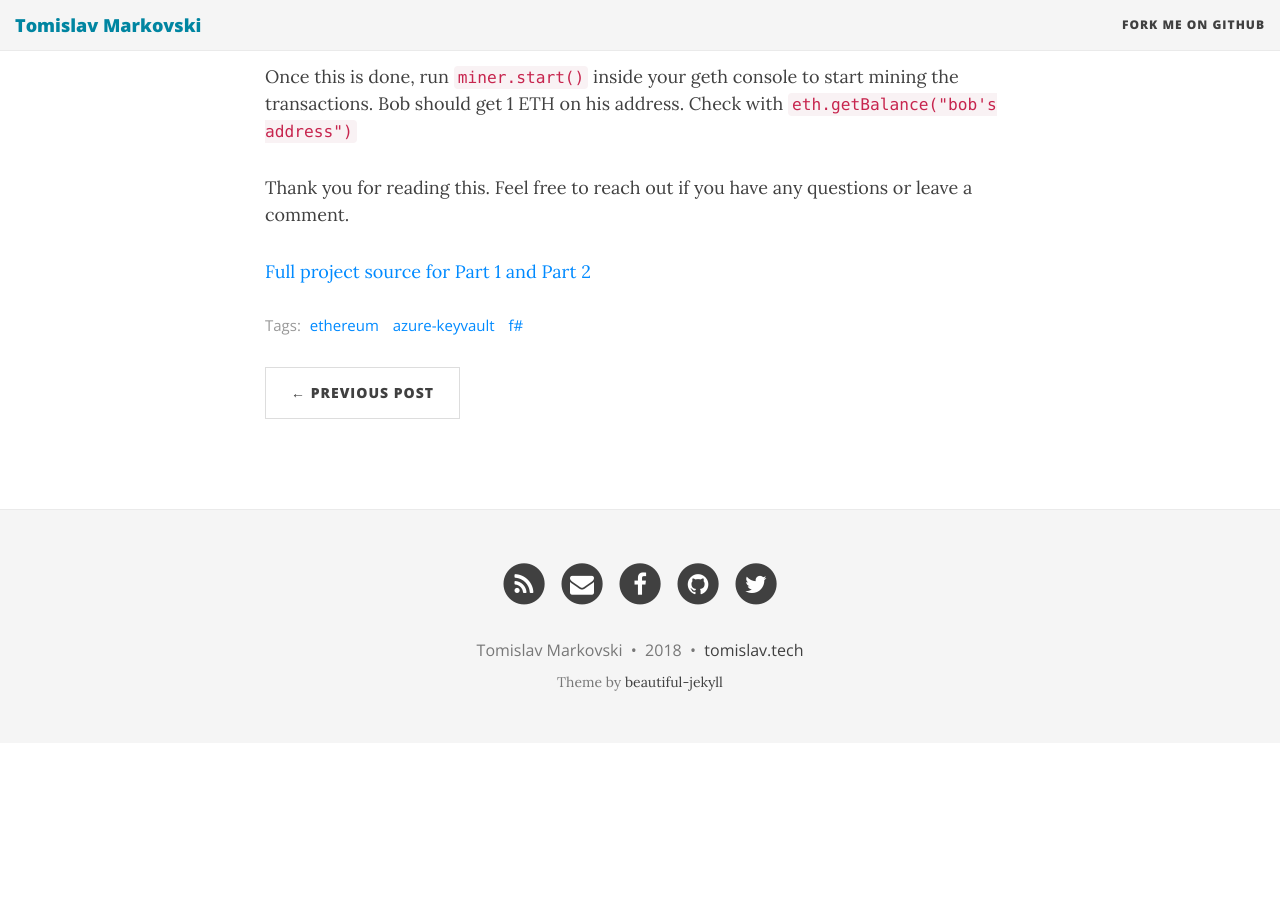
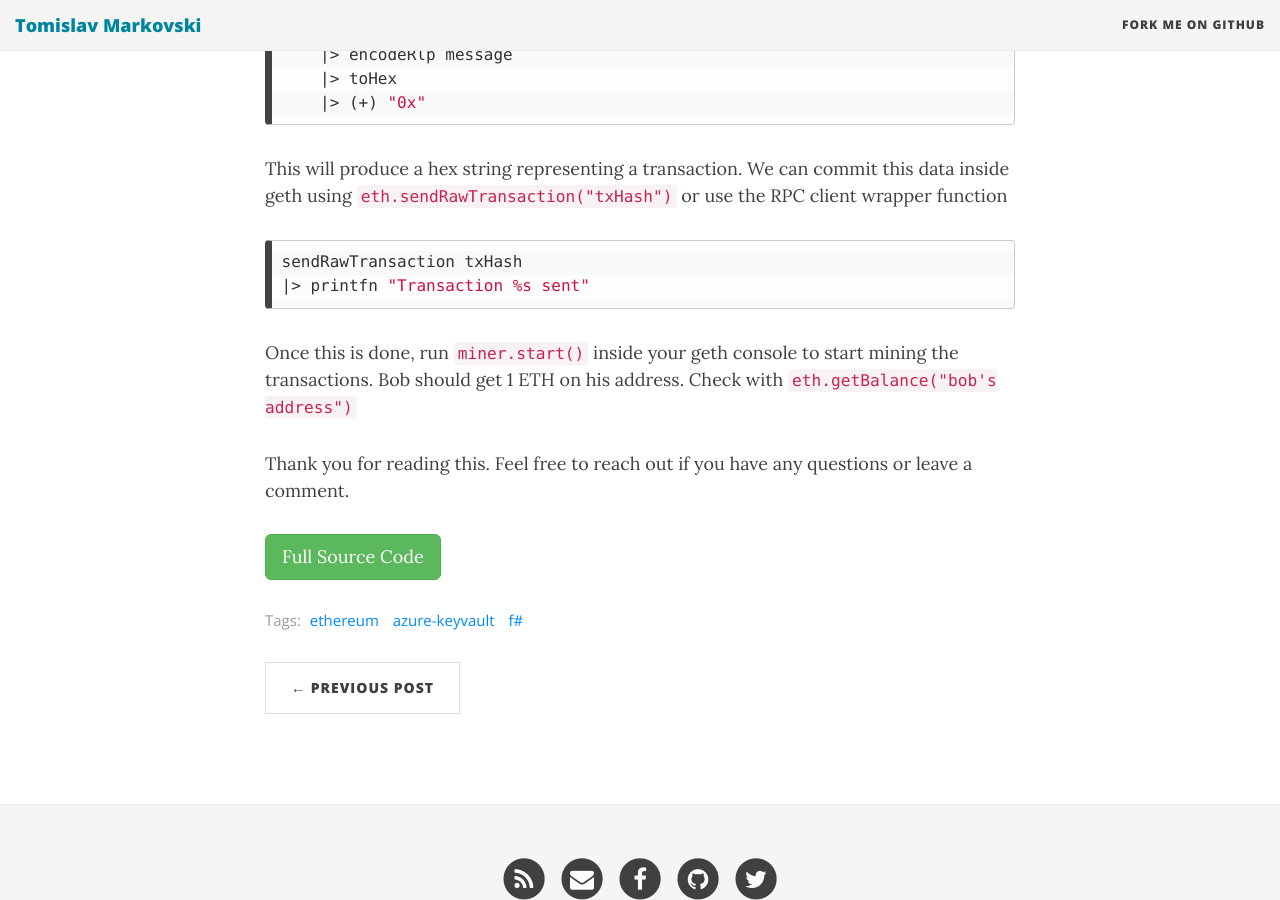
Before and after one commit to tmarkovski/tmarkovski.github.io, a Jekyll site: the page built from _posts/2018-02-05-ethereum-keyvault-signing-transactions.md, in a window 1280 px wide and 900 px high, scrolled down 4342 px. Built offline with Jekyll 4.4.1, drawn with Linux system fonts in a browser that asks for light colours; nearby versions of some CDN libraries; before the commit the page ends 5085 px from its top, so only the background shows below that; some of the changed lines change nothing that is shown.

Commit message:
Domain update.

```diff
--- a/_config.yml
+++ b/_config.yml
@@ -4,7 +4,7 @@
 # baseurl is the website's URL without the hostname
 
 # If you are building a simple GitHub user page (http://username.github.io) then use these settings:
-url: "http://tmarkovski.github.io"
+url: "https://tomislav.tech"
 baseurl: ""
 
 # If you are building a GitHub project page then use these settings:
--- a/_posts/2018-02-05-ethereum-keyvault-signing-transactions.md
+++ b/_posts/2018-02-05-ethereum-keyvault-signing-transactions.md
@@ -2,7 +2,7 @@
 layout: post
 title: Ethereum and Azure Key Vault - Part 2
 subtitle: Signing offline transactions
-# bigimg: /img/path.jpg
+bigimg: /img/Image-2-17-18-10.20.jpg
 tags: [ethereum, azure-keyvault, f#]
 social-share: false
 ---
@@ -131,4 +131,4 @@
 
 Thank you for reading this. Feel free to reach out if you have any questions or leave a comment.
 
-[Full project source for Part 1 and Part 2](https://github.com/tmarkovski/ethereum-key-vault)
+[Full Source Code](https://github.com/tmarkovski/ethereum-key-vault){: .btn .btn-success .btn-lg}
```
Also changed, not shown: img/Image-2-17-18-10.20.jpg (added).
